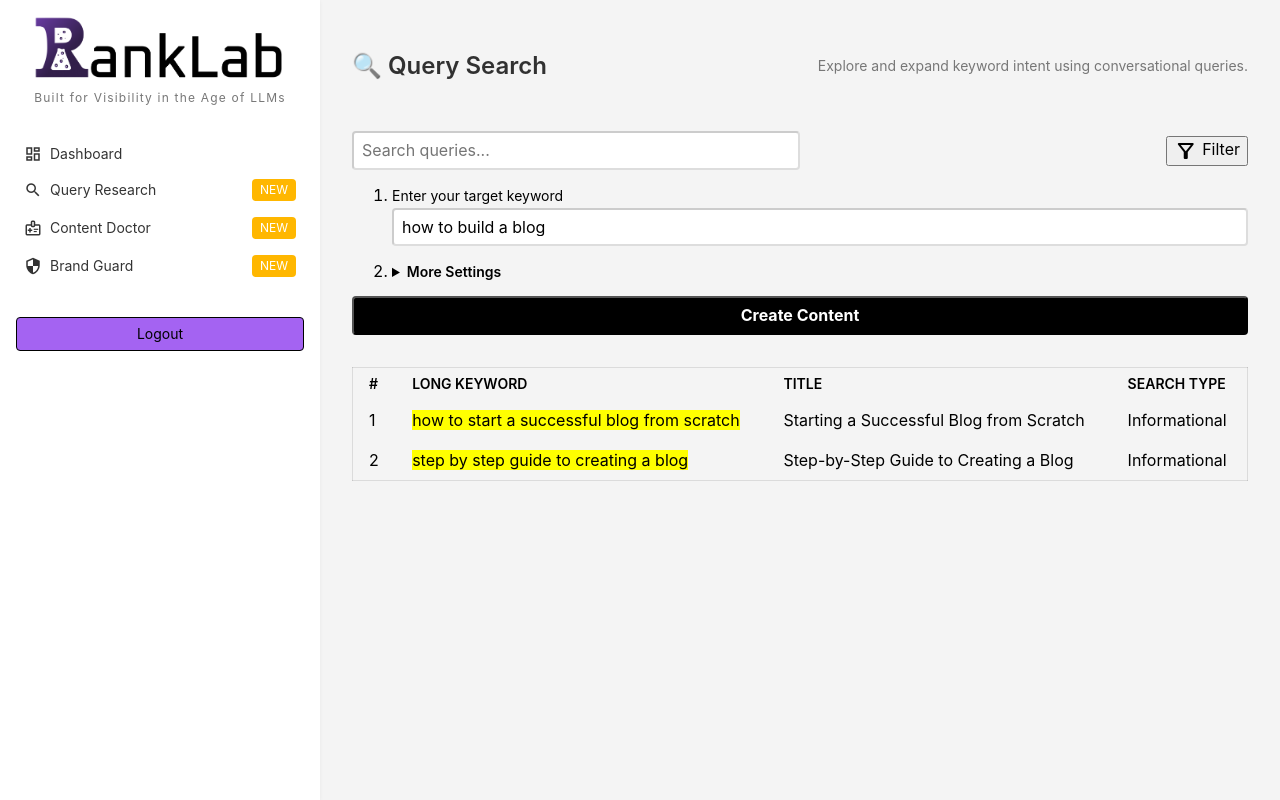
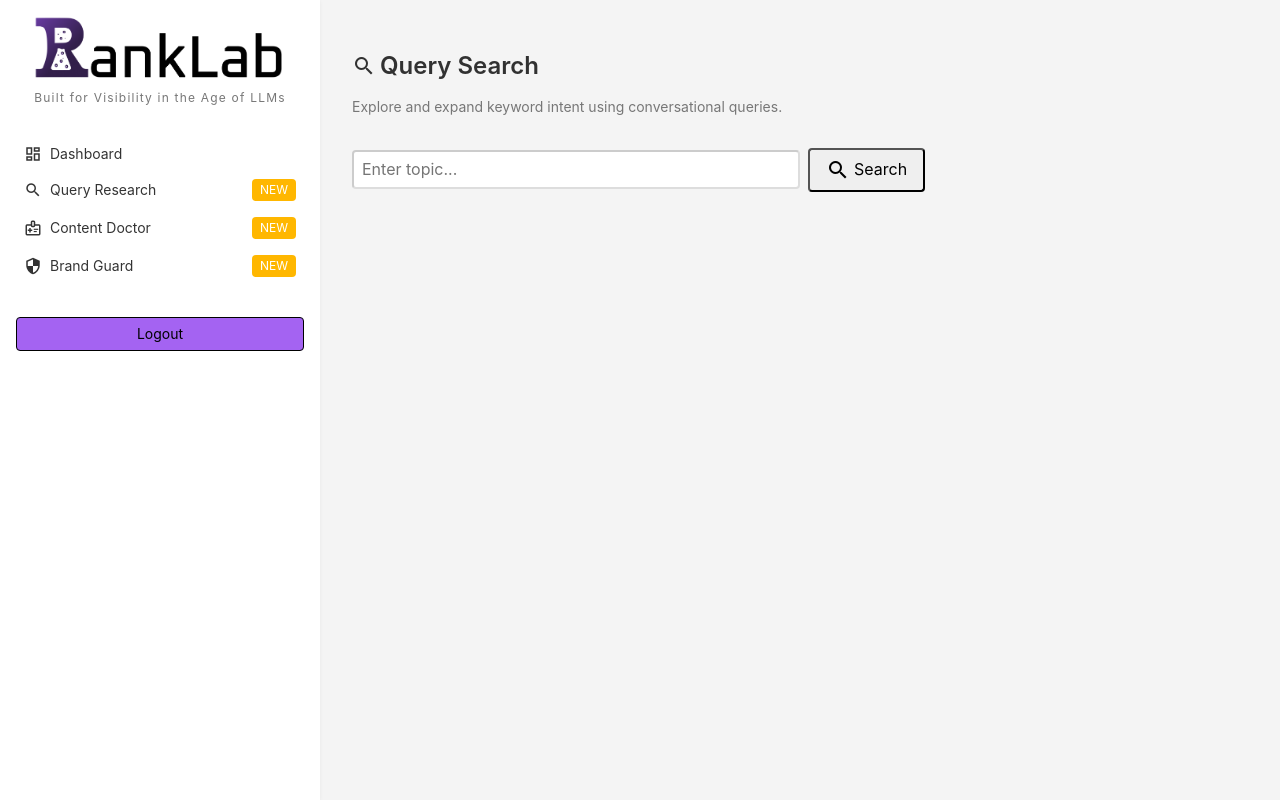
Before and after one commit to RankLab-AI/ranklab-alpha, a FastAPI app: template app/templates/query_research.html in a window 1280 px wide. Run offline with FastAPI, Linux system fonts and the light colour scheme; the template is opened without the code that fills it, so the values that code supplies are empty; parts of the project's set-up code (start-up, migrations or seed data) failed here and were passed over.

Commit message:
feat: finalizes template with topic coverage and report

```diff
--- a/app/templates/query_research.html
+++ b/app/templates/query_research.html
@@ -17,65 +17,61 @@
 
     <!-- Main Content -->
     <main class="flex-auto pa4">
-      <div class="flex justify-between items-center mb4">
-        <h2 class="header black-80">🔍 Query Search</h2>
-        <span class="f6 gray">Explore and expand keyword intent using conversational queries.</span>
+      <div class="mb4">
+        <h2 class="header black-80 flex items-center">
+          <i class="material-icons-outlined mr1">search</i>
+          Query Search
+        </h2>
+        <span class="f6 gray db">Explore and expand keyword intent using conversational queries.</span>
       </div>
 
-      <div class="flex justify-between items-center mb3">
-        <input type="text" placeholder="Search queries..." class="input-reset pa2 br2 b--black-20 mr2 w-50">
-        <button class="btn-secondary"><i class="material-icons-outlined v-mid">filter_alt</i> Filter</button>
-      </div>
-
-      <form>
-        <ol class="list-reset">
-          <li class="mb3">
-            <label class="f6 db mb1" for="keyword">Enter your target keyword</label>
-            <input id="keyword" type="text" value="how to build a blog" class="w-100 pa2 br2 b--black-20">
-          </li>
-          <li class="mb3">
-            <details>
-              <summary class="cursor-pointer f6 fw6">More Settings</summary>
-              <div class="mt2">
-                <label class="f6 db mb1" for="language">Language</label>
-                <select id="language" class="w-100 pa2 br2 b--black-20">
-                  <option value="en">English</option>
-                  <option value="fr">French</option>
-                </select>
-              </div>
-            </details>
-          </li>
-        </ol>
-
-        <button class="br2 ph4 pv2 b white bg-black hover-bg-dark-gray w-100">Create Content</button>
+      <form method="post" action="/query-search" class="mb3 flex items-center">
+        <input
+          name="topic"
+          type="text"
+          placeholder="Enter topic..."
+          value="{{ topic or '' }}"
+          class="input-reset pa2 br2 b--black-20 mr2 w-50"
+          required
+        />
+        <button type="submit" class="btn-secondary br2 ph3 pv2 flex items-center">
+          <i class="material-icons-outlined v-mid mr1">search</i> Search
+        </button>
       </form>
 
-      <div class="mt4 overflow-auto">
-        <table class="collapse ba br2 b--black-10 w-100">
-          <thead>
-            <tr class="striped--near-white">
-              <th class="pv2 ph3 tl f6 fw6 ttu">#</th>
-              <th class="pv2 ph3 tl f6 fw6 ttu">Long Keyword</th>
-              <th class="pv2 ph3 tl f6 fw6 ttu">Title</th>
-              <th class="pv2 ph3 tl f6 fw6 ttu">Search Type</th>
-            </tr>
-          </thead>
-          <tbody class="lh-copy">
-            <tr>
-              <td class="pv2 ph3">1</td>
-              <td class="pv2 ph3"><mark>how to start a successful blog from scratch</mark></td>
-              <td class="pv2 ph3">Starting a Successful Blog from Scratch</td>
-              <td class="pv2 ph3">Informational</td>
-            </tr>
-            <tr>
-              <td class="pv2 ph3">2</td>
-              <td class="pv2 ph3"><mark>step by step guide to creating a blog</mark></td>
-              <td class="pv2 ph3">Step-by-Step Guide to Creating a Blog</td>
-              <td class="pv2 ph3">Informational</td>
-            </tr>
-          </tbody>
-        </table>
-      </div>
+      {% if error %}
+        <div class="red f6 mb3">{{ error }}</div>
+      {% endif %}
+
+      {% if topic %}
+        {% if related_queries %}
+          <div class="mt4">
+            <h3 class="f4 fw6 mb3">Related Queries for "<mark>{{ topic }}</mark>":</h3>
+            <ul class="list pl3">
+              {% for i in range(related_queries|length) %}
+                <li class="mb2">
+                  <span class="fw6">{{ related_queries[i] }}</span>
+                  <span class="ml2 bg-gold white f7 br2 ph2 pv1">{{ intent_labels[i] }}</span>
+                </li>
+              {% endfor %}
+            </ul>
+          </div>
+        {% endif %}
+
+        {% if missing_topics %}
+          <div class="mt4">
+            <h4 class="f5 fw6 mb3">Missing Topics:</h4>
+            <div class="flex flex-wrap gap3">
+              {% for missing in missing_topics %}
+                <div class="bg-white pa3 br2 shadow-card mb3 w5">
+                  <div class="f6 fw6 black-80">{{ missing.topic }}</div>
+                  <div class="f7 gray">Score: {{ "%.2f"|format(missing.score) }}</div>
+                </div>
+              {% endfor %}
+            </div>
+          </div>
+        {% endif %}
+      {% endif %}
     </main>
   </div>
 </body>
```
